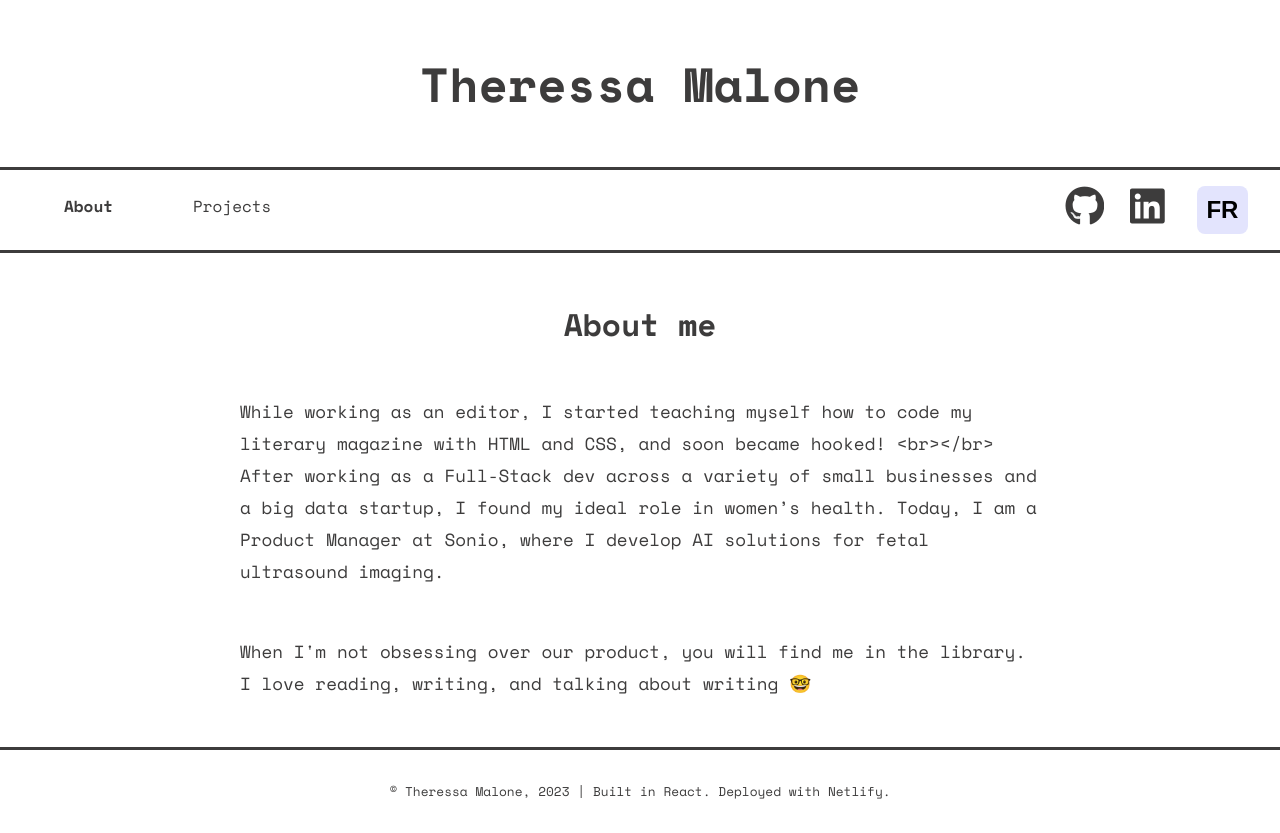
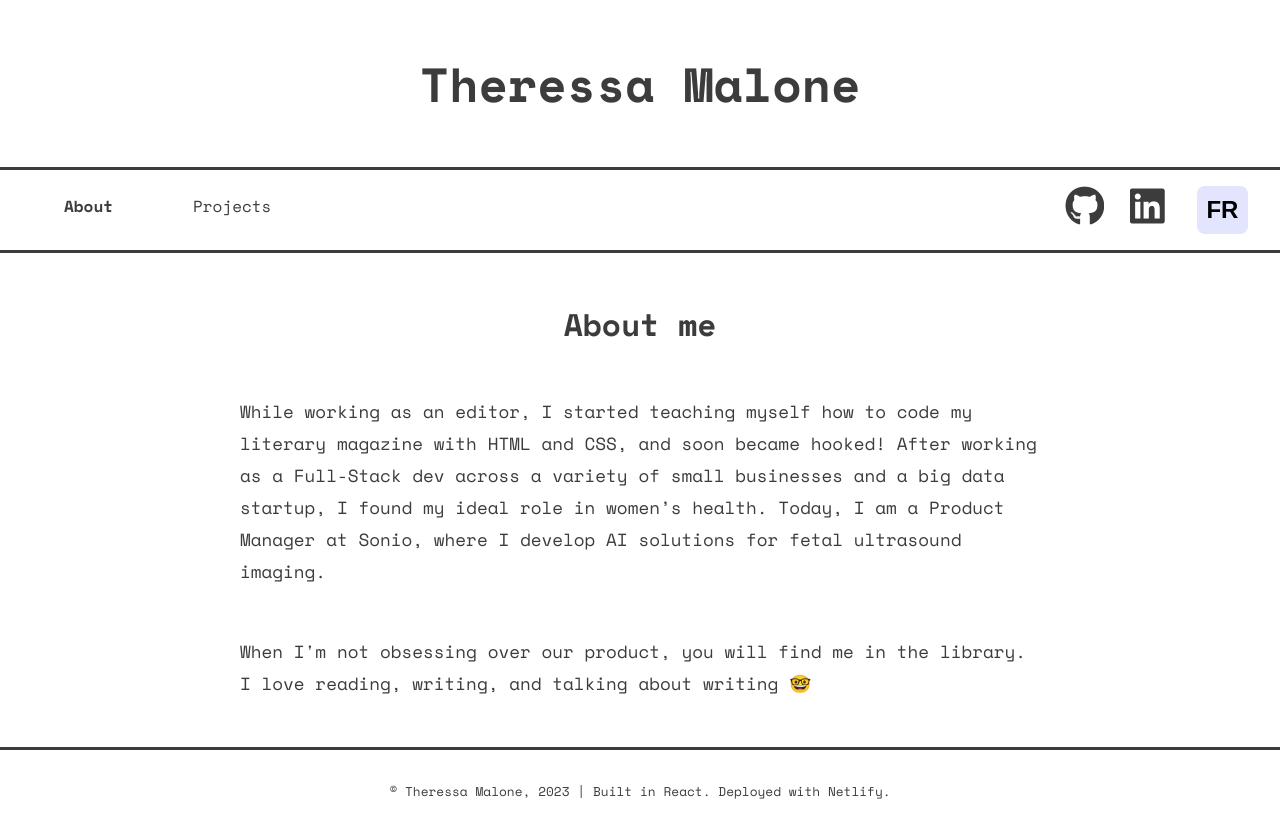
Before and after one commit to tssa017/portfolio, a React (Create React App) app: page /about in a window 1280 px wide. Built offline with nearby package versions, Linux system fonts and the light colour scheme; a web font is replaced by a local one.

Commit message:
:bug: fix format

```diff
--- a/src/components/bio/Bio.js
+++ b/src/components/bio/Bio.js
@@ -14,8 +14,8 @@ function Bio() {
                     </h2>
                     <Paragraph className="bio__para">
                         {isEnglishClicked
-                            ? 'While working as an editor, I started teaching myself how to code my literary magazine with HTML and CSS, and soon became hooked! <br></br> After working as a Full-Stack dev across a variety of small businesses and a big data startup, I found my ideal role in women’s health. Today, I am a Product Manager at Sonio, where I develop AI solutions for fetal ultrasound imaging.'
-                            : "Pendant que je travaillais en tant que rédacteur, j'ai commencé à m'auto-former à la programmation de mon magazine littéraire avec HTML et CSS, et je suis rapidement devenu passionné ! <br></br> Après avoir travaillé comme développeuse Full-Stack pour diverses petites entreprises et une startup de big data, j'ai trouvé mon rôle idéal dans la santé des femmes. Aujourd'hui, je suis Product Manager chez Sonio, où je développe des solutions IA pour l'imagerie échographique fœtale."}
+                            ? 'While working as an editor, I started teaching myself how to code my literary magazine with HTML and CSS, and soon became hooked! After working as a Full-Stack dev across a variety of small businesses and a big data startup, I found my ideal role in women’s health. Today, I am a Product Manager at Sonio, where I develop AI solutions for fetal ultrasound imaging.'
+                            : "Pendant que je travaillais en tant que rédacteur, j'ai commencé à m'auto-former à la programmation de mon magazine littéraire avec HTML et CSS, et je suis rapidement devenu passionné ! Après avoir travaillé comme développeuse Full-Stack pour diverses petites entreprises et une startup de big data, j'ai trouvé mon rôle idéal dans la santé des femmes. Aujourd'hui, je suis Product Manager chez Sonio, où je développe des solutions IA pour l'imagerie échographique fœtale."}
                     </Paragraph>
                     <Paragraph className="bio__para">
                         {isEnglishClicked
```
